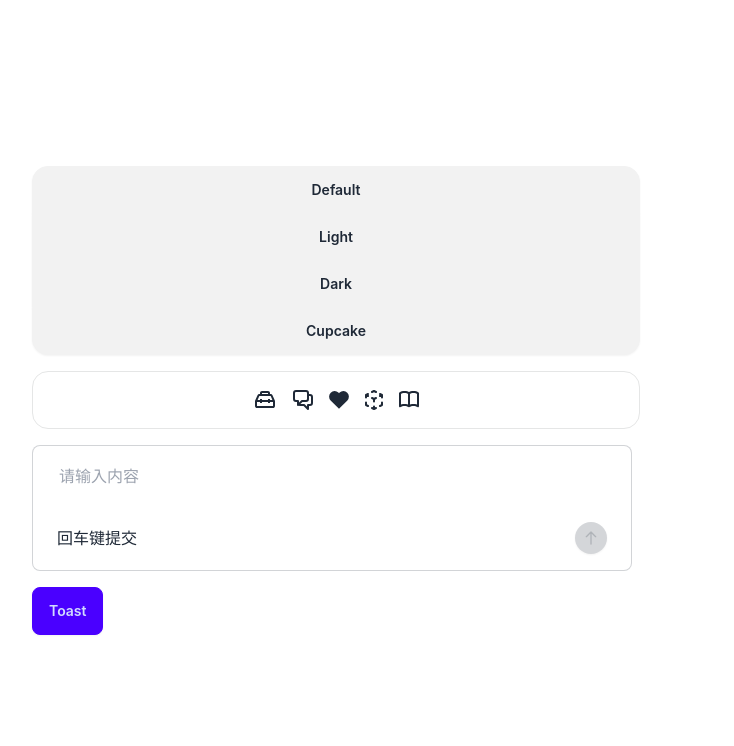
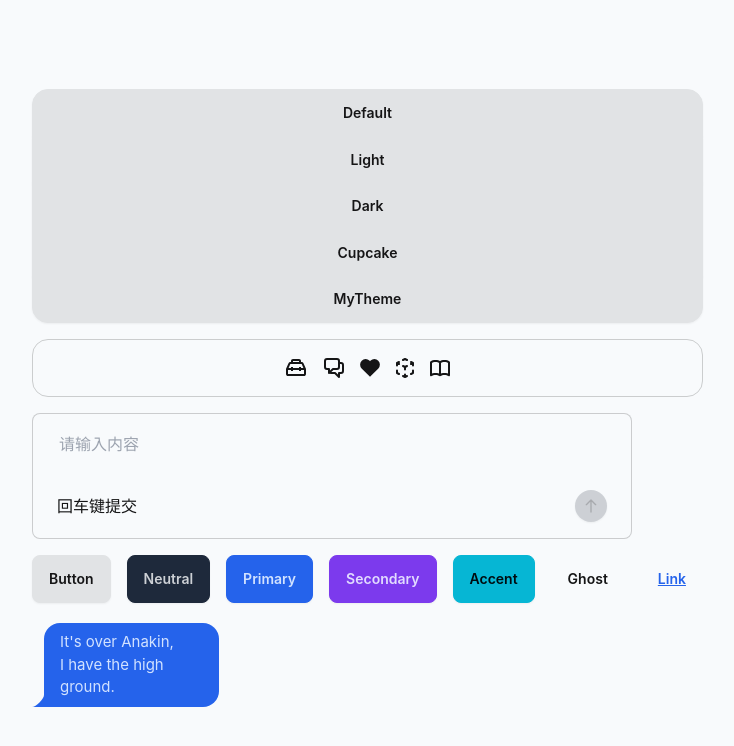
Before and after one commit to AppChainAI/frontend-vui, a Vue app: page / in a window 1280 px wide. Shown: the top 746 px of the page, without its empty margins (0-734 px from the left). Built offline with nearby package versions, Linux system fonts and the light colour scheme; the HTML template or start-up script is replaced by a standard one.

Commit message:
添加一个自定义主题

```diff
--- a/src/views/HomeView.vue
+++ b/src/views/HomeView.vue
@@ -49,6 +49,8 @@ function showToast(): void {
       <input type="radio" name="theme-buttons" class="btn theme-controller join-item" aria-label="Dark" value="dark" />
       <input type="radio" name="theme-buttons" class="btn theme-controller join-item" aria-label="Cupcake"
         value="cupcake" />
+      <input type="radio" name="theme-buttons" class="btn theme-controller join-item" aria-label="MyTheme"
+        value="mytheme" />
     </div>
     <!-- 图标 -->
     <div class="flex items-center justify-center gap-4 flex-wrap p-4 rounded-box border border-base-300">
@@ -69,8 +71,22 @@ function showToast(): void {
         </MentionInput>
       </div>
       <!-- 按钮,调用 Toast 组件 -->
-      <div class="w-[600px]">
-        <button class="btn btn-primary rounded-btn" @click="showToast">Toast</button>
+      <div class="flex gap-4">
+        <button class="btn" @click="showToast">Button</button>
+        <button class="btn btn-neutral">Neutral</button>
+        <button class="btn btn-primary">Primary</button>
+        <button class="btn btn-secondary">Secondary</button>
+        <button class="btn btn-accent">Accent</button>
+        <button class="btn btn-ghost">Ghost</button>
+        <button class="btn btn-link">Link</button>
+      </div>
+      <!-- Chat -->
+      <div class="chat chat-start">
+        <div class="chat-bubble chat-bubble-primary">
+          It's over Anakin,
+          <br />
+          I have the high ground.
+        </div>
       </div>
     </div>
   </div>
--- a/tailwind.config.js
+++ b/tailwind.config.js
@@ -13,6 +13,26 @@ export default {
     daisyui,
   ],
   daisyui: {
-    themes: ["light", "dark", "cupcake"],
+    themes: [
+        {
+          mytheme: {
+            "primary": "#2563eb",    // 明亮的科技蓝
+            "secondary": "#7c3aed",   // 未来感紫色
+            "accent": "#06b6d4",      // 霓虹青色
+            "neutral": "#1e293b",     // 深空灰
+            "base-100": "#f8fafc",    // 洁净白
+            "--rounded-box": "1rem",      // 适中的圆角
+            "--rounded-btn": "0.5rem",    // 稍微锐利的按钮边角
+            "--rounded-badge": "1.5rem",
+            "--animation-btn": "0.2s",    // 快速的动画响应
+            "--animation-input": "0.2s",
+            "--btn-focus-scale": "0.98",  // 轻微的按压效果
+            "--border-btn": "1.5px",      // 适中的边框
+            "--tab-border": "2px",        // 突出的标签边框
+            "--tab-radius": "0.5rem",     // 现代感的标签圆角
+          },
+        },
+      "light", "dark", "cupcake"
+    ],
   },
 }
```
